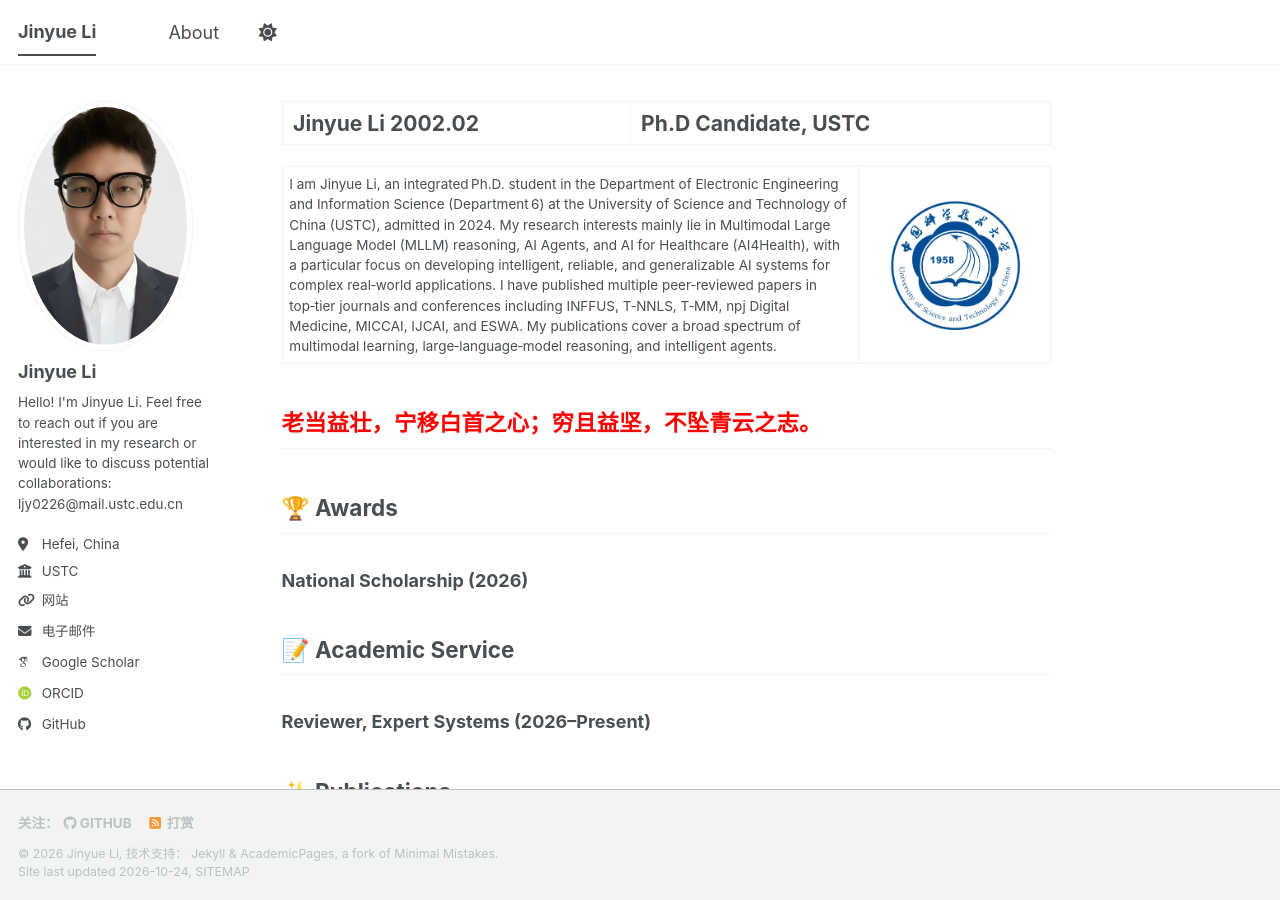
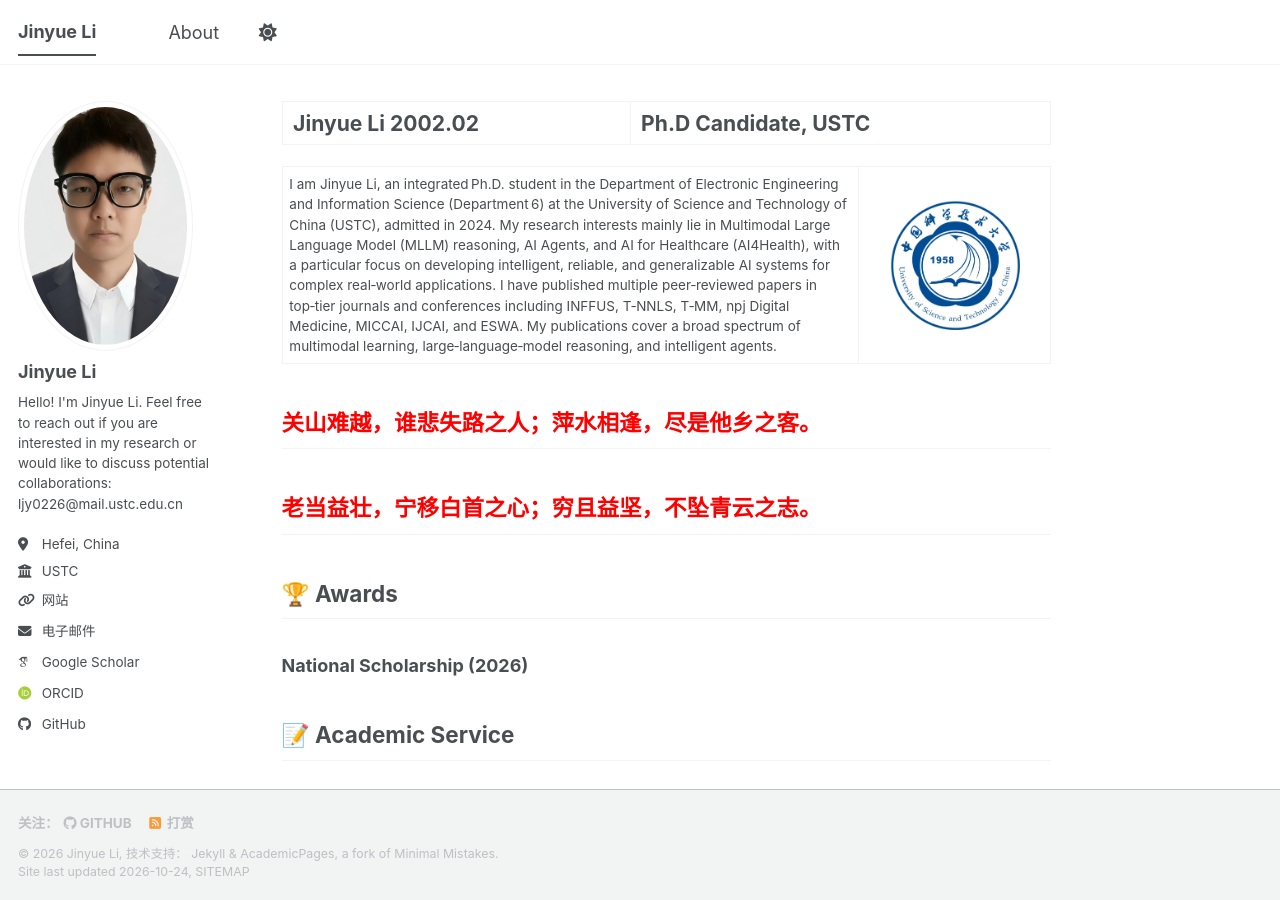
Before and after one commit to jylEcho/jylEcho.github.io, a Jekyll site: the page built from _pages/about.md, in a window 1280 px wide and 900 px high. Built offline with Jekyll 4.4.1, drawn with Linux system fonts in a browser that asks for light colours; some web fonts are replaced; a script bundle is joined from its source files by our own code; library files that are not in the unit come from our copies.

Commit message:
Update about.md

```diff
--- a/_pages/about.md
+++ b/_pages/about.md
@@ -20,6 +20,8 @@ I am Jinyue Li, an integrated Ph.D. student in the Department of Electronic En
    </td>
   </tr>
 </table>
+
+## <span style="color: red; font-weight: bold; font-family: KaiTi, STKaiti, '楷体', serif;">关山难越，谁悲失路之人；萍水相逢，尽是他乡之客。</span>
 
 ## <span style="color: red; font-weight: bold; font-family: KaiTi, STKaiti, '楷体', serif;">老当益壮，宁移白首之心；穷且益坚，不坠青云之志。</span>
 
```
